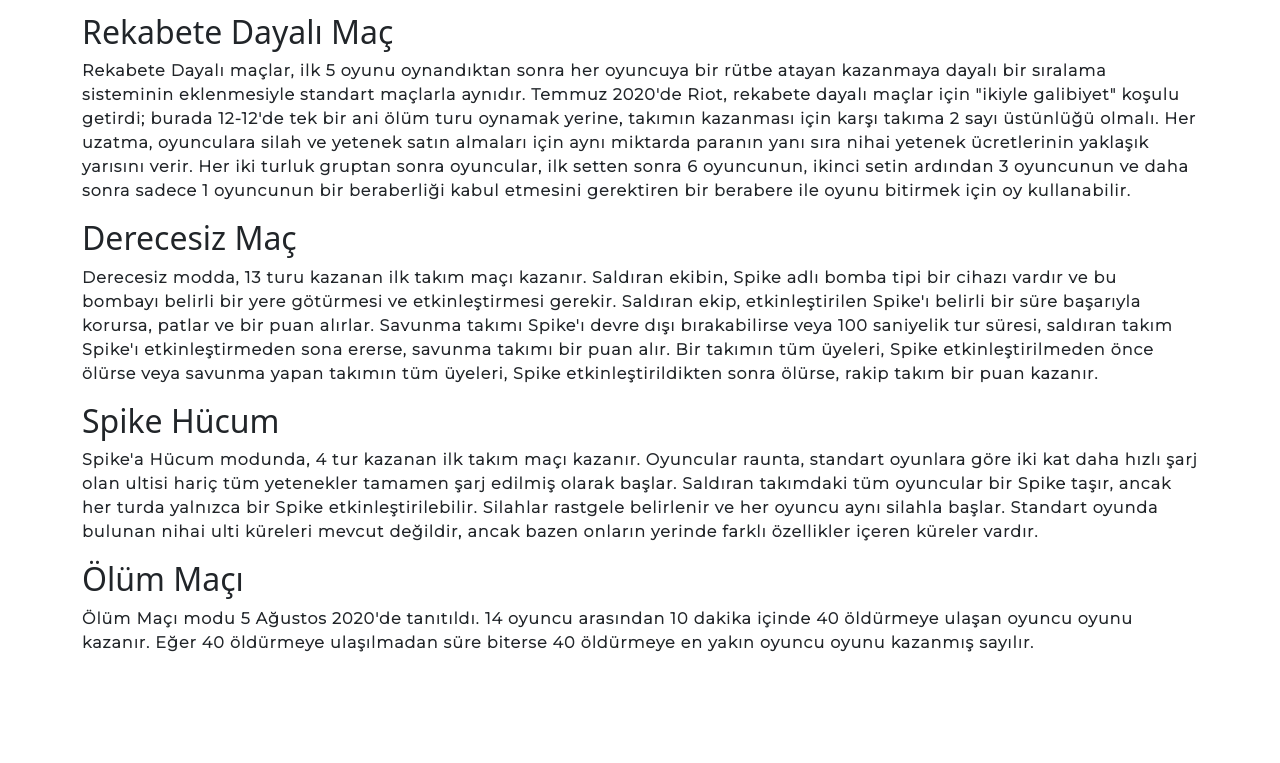
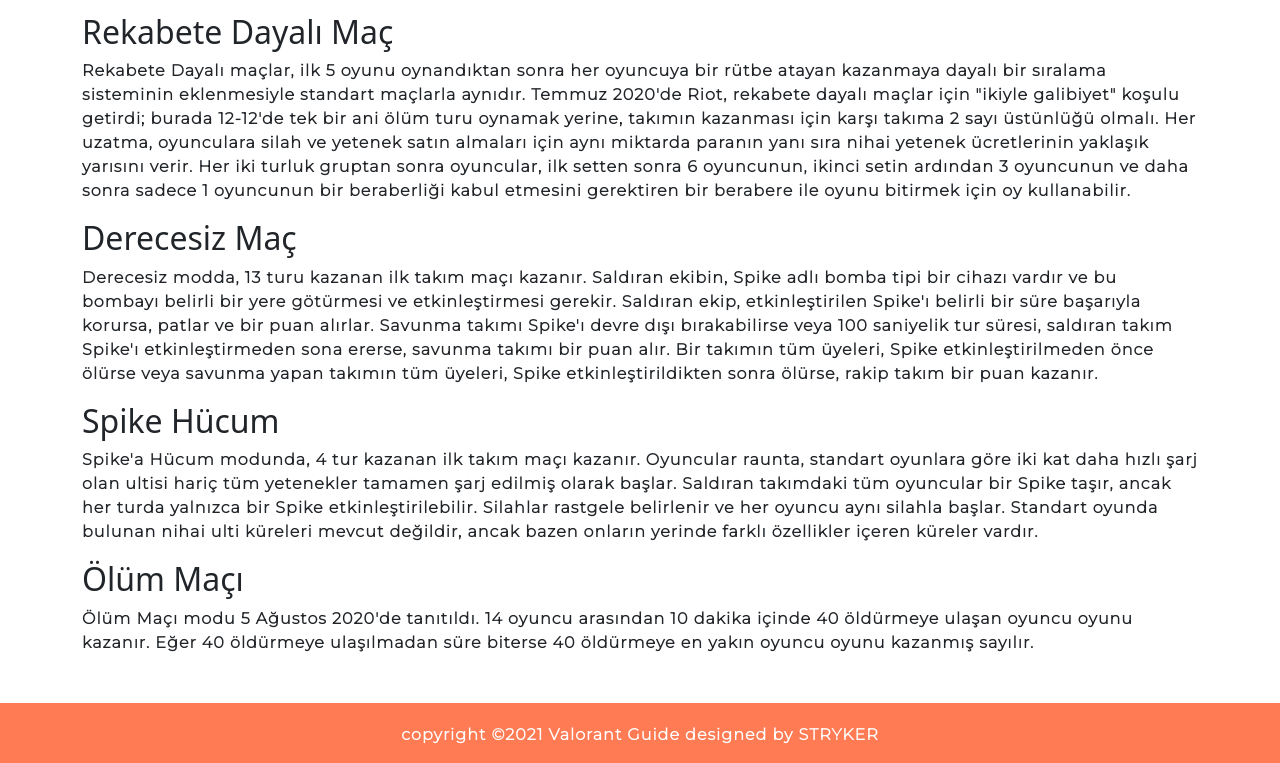
Before and after one commit to mertilter7/valorantTest, a plain HTML site: page index.html in a window 1280 px wide. Shown: the part 935-1698 px from the top of the page. Before the commit the page ends 1638 px from the top, so only its background shows below. Drawn offline with Linux system fonts and the light colour scheme.

Commit message:
last commit

```diff
--- a/index.html
+++ b/index.html
@@ -70,6 +70,11 @@
   </div>
 </div>
 
+<footer>
+  <div class="footer-bottom">
+    <p class="mapyazi">copyright &copy;2021 Valorant Guide designed by <span>STRYKER</span></p>
+  </div>
+</footer>
 
 <script src="bootstrap.js"></script>
   </body>
--- a/style.css
+++ b/style.css
@@ -128,3 +128,21 @@ summary {
         margin-right: 5px;
     }
  }
+    footer {
+        background-color: #ff7b54;
+        height: auto;
+        width: 100vw;
+        font-family: 'Monsterrat' sans-serif;
+        padding-top: 20px;
+        color: #fff;
+
+    }
+
+    .footer-bottom {
+        display: flex;
+        align-items: center;
+        justify-content: center;
+        flex-direction: column;
+        text-align: center;
+
+    }
```
Also changed, not shown: hero.html (+5 -0 lines), maps.html (+5 -1 lines), images/579-5799186_agent-omen-half-omen-valorant-hd-png-download.png (deleted).
